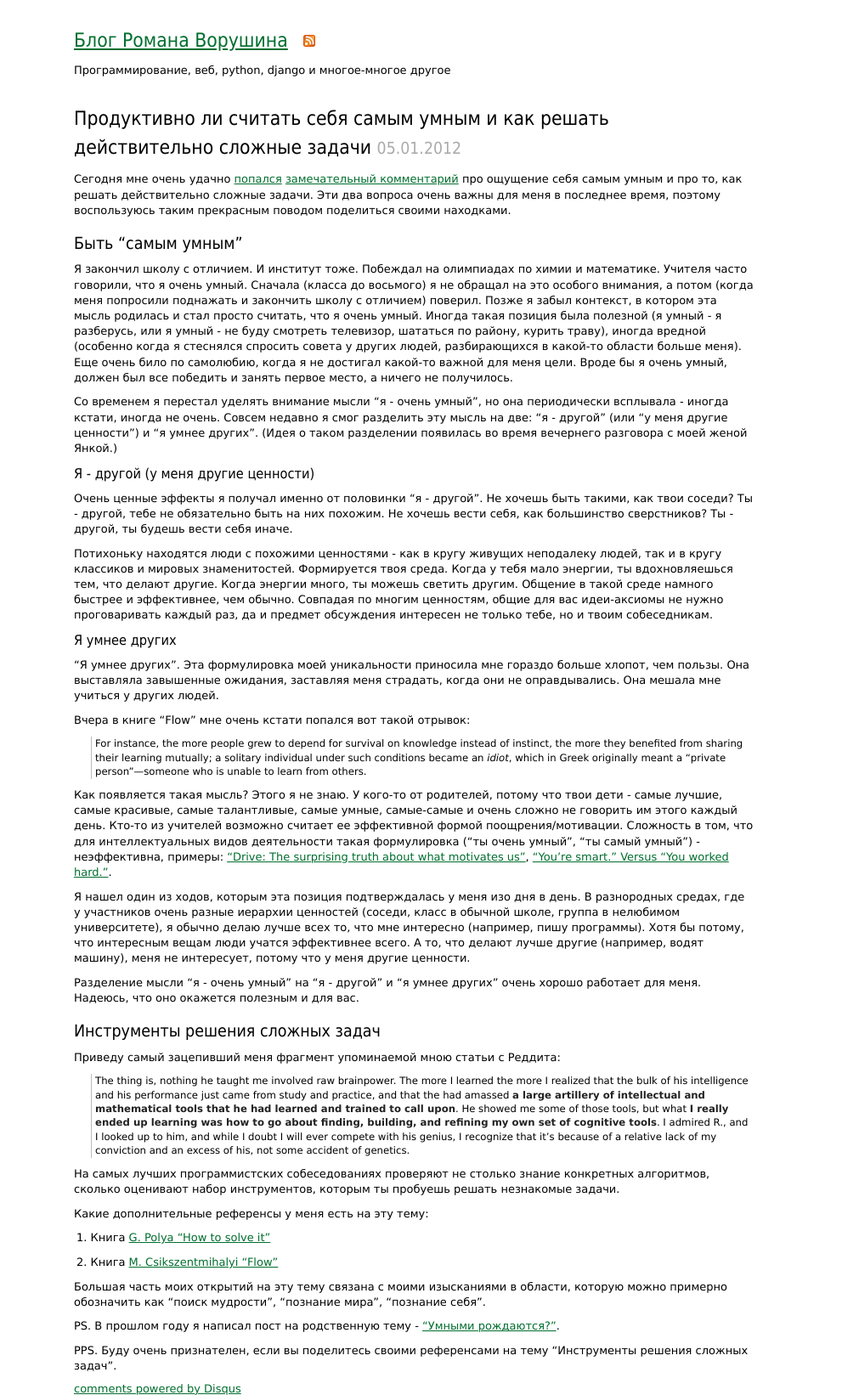
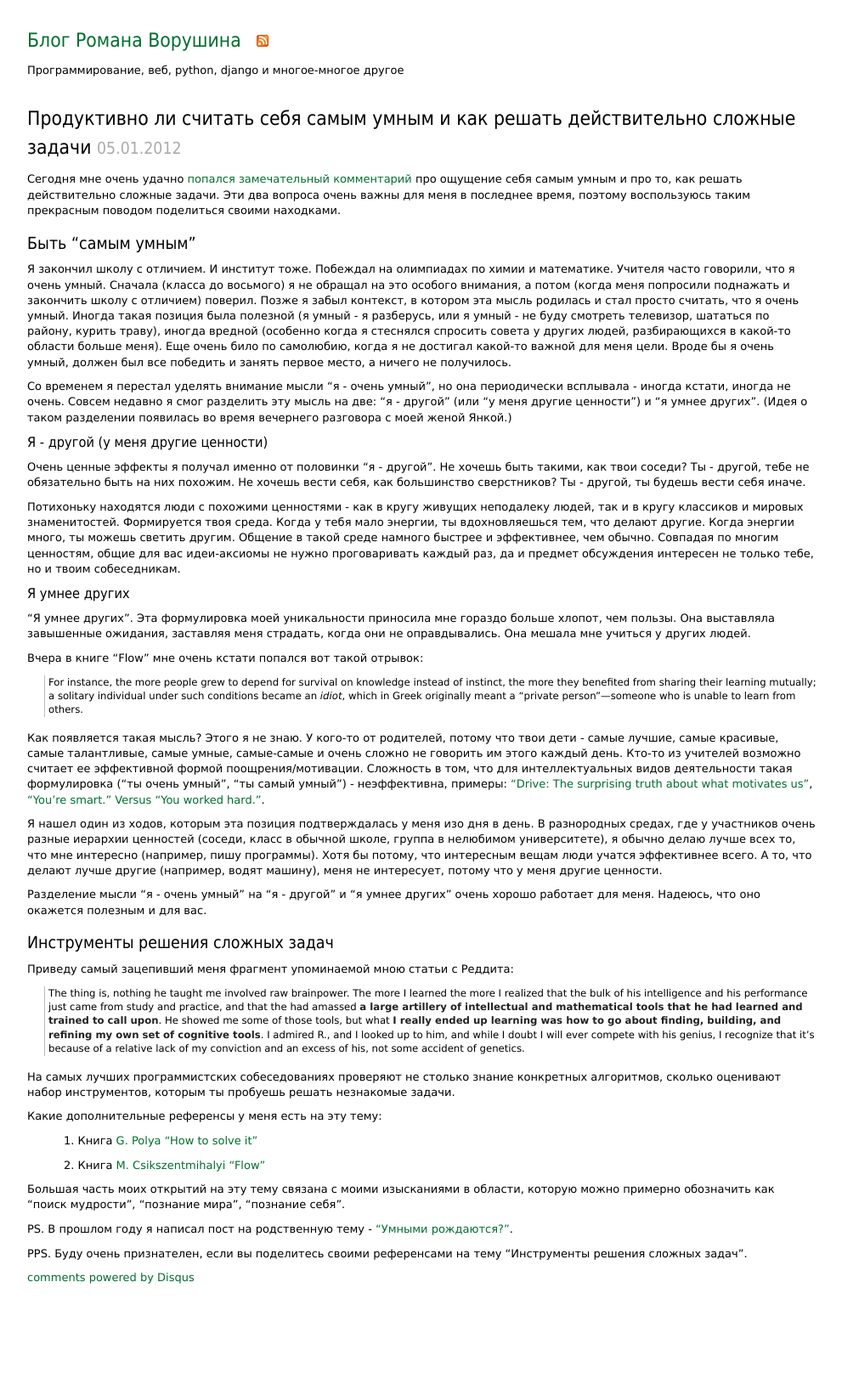
Before and after one commit to vorushin/vorushin.github.io, a Jekyll site: the page built from _posts/2012-01-05-am-i-the-smartest-toolset-to-solve-hard-problems.md, in a window 1280 px wide. Shown: the whole page at 85% size, without its empty margins (143-1134 px from the left). Built offline with Jekyll 4.4.1, drawn with Linux system fonts in a browser that asks for light colours; comment, search, counter and statistics services are not loaded; after the commit the page ends 1513 px from its top, so only the background shows below that.

Commit message:
More mobile-friendliness

```diff
--- a/_includes/head.html
+++ b/_includes/head.html
@@ -1,15 +1,20 @@
-<meta http-equiv="Content-Type" content="text/html; charset=UTF-8">
+<meta charset="utf-8">
+<meta name="viewport" content="width=device-width, initial-scale=1, shrink-to-fit=no">
+<meta http-equiv="x-ua-compatible" content="ie=edge">
 
 <meta name="keywords" content="python, django, программирование, блог, software engineer, google, жизнь">
 
 <link rel="shortcut icon" href="/img/favicon.ico" type="image/x-icon">
 <link rel="icon" href="/img/favicon.ico" type="image/x-icon">
-<link rel="stylesheet" type="text/css" media="all" href="/css/main.css"/>
 
 <link rel="alternate" type="application/atom+xml" title="Блог - свежие записи" href="/feeds/entries/"/>
 
+<link rel="stylesheet" type="text/css" media="all" href="/css/bootstrap.min.css"/>
+<link rel="stylesheet" type="text/css" media="all" href="/css/main.css"/>
+
 <title>{% if page.title %}{{ page.title }} - {% endif %}Блог Романа Ворушина</title>
 
+<!-- Redirect http: to https: -->
 <script>
 if (window.location.host.substr(-10) == '.github.io' && window.location.protocol != 'https:') {
     window.location.protocol = 'https:';
@@ -24,5 +29,4 @@
 
   ga('create', 'UA-75635705-1', 'auto');
   ga('send', 'pageview');
-
 </script>
--- a/_layouts/default.html
+++ b/_layouts/default.html
@@ -1,19 +1,19 @@
 <!DOCTYPE html>
-<html>
+<html lang="ru">
 <head>
   {% include head.html %}
 </head>
 <body>
-	<div id="header">
+	<div id="header" class="container">
 	<h2 id="top_title">
 	  <a href="/">Блог Романа Ворушина</a>
 	  <a href="/feeds/entries/">
-	     <img src="/img/feed-icon-14x14.png" id="feed_icon" alt="Блог - свежие записи и ссылки (Atom)">
+	     <img src="/img/feed-icon-14x14.png" id="feed_icon" alt="Блог - свежие записи (Atom)">
 	  </a>
 	</h2>
 	<p>Программирование, веб, python, django и многое-многое другое</p>
 	</div>
-	<div class="single_column">{{ content }}</div>
+	<div class="container">{{ content }}</div>
 	<script type="text/javascript">
 	var gaJsHost = (("https:" == document.location.protocol) ? "https://ssl." : "http://www.");
 	document.write(unescape("%3Cscript src='" + gaJsHost + "google-analytics.com/ga.js' type='text/javascript'%3E%3C/script%3E"));
--- a/css/main.css
+++ b/css/main.css
@@ -1,90 +1,27 @@
 @CHARSET "UTF-8";
-
-/*
-    reset reloaded from meyerweb.com
-*/
-
-html, body, div, span, applet, object, iframe,
-h1, h2, h3, h4, h5, h6, p, blockquote, pre,
-a, abbr, acronym, address, big, cite, code,
-del, dfn, em, font, img, ins, kbd, q, s, samp,
-small, strike, strong, sub, sup, tt, var,
-dl, dt, dd, ol, ul, li,
-fieldset, form, label, legend,
-table, caption, tbody, tfoot, thead, tr, th, td {
-	margin: 0;
-	padding: 0;
-	border: 0;
-	outline: 0;
-	font-weight: inherit;
-	font-style: inherit;
-	font-size: 100%;
-	font-family: inherit;
-	vertical-align: baseline;
-}
-/* remember to define focus styles! */
-:focus {
-	outline: 0;
-}
-body {
-	line-height: 1;
-	color: black;
-	background: white;
-}
-ol, ul {
-	list-style: none;
-}
-/* tables still need 'cellspacing="0"' in the markup */
-table {
-	border-collapse: separate;
-	border-spacing: 0;
-}
-caption, th, td {
-	text-align: left;
-	font-weight: normal;
-}
-blockquote:before, blockquote:after,
-q:before, q:after {
-	content: "";
-}
-blockquote, q {
-	quotes: "" "";
-}
 
 /***********************
      MAIN LAYOUT
 ***********************/
 
 html {
+    margin: 0 auto;
+    padding: 0 5%;
+    line-height: 18px;
+    position: relative; /* special for IE and floats */
+}
+body {
     font-family: trebuchet, Verdana, Geneva;
-	/*font-family: "Trebuchet MS", Arial, Helvetica, sans-serif;*/
-    /*font-size: 0.8em;*/
     font-size: 13px;
     line-height: 1.4em;
     background-color: white;
     color: black;
-    margin: 0 auto;
-    padding: 0 5%;
-    min-width: 820px;
-    max-width: 820px;
-    line-height: 18px;
-    position: relative; /* special for IE and floats */
 }
 #entries {
     float: left;
-    width: 600px;
 }
 .single_column {
     float: left;
-    width: 800px;
-}
-.right_bar {
-    margin-left: 720px;
-}
-#links {
-    /*float: left;*/
-    /*width: 280px;*/
-    margin-left: 640px;
 }
 p {
     line-height: 1.4em;
@@ -209,46 +146,11 @@
     font-size: 16px;
 }
 
-/***********************
-     ENTRY COMMENTS
-***********************/
-#add_comment {
-    border-style: dotted;
-    border-width: 1px 0 0 0;
-    border-color: black;
-    padding-top: 0px;
+
+/*
+ * Override Bootstrap's default container.
+ */
+
+.container {
+  max-width: 60rem;
 }
-#add_comment_form {
-    margin-bottom: 24px;
-}
-.vorushin_comment {
-    background: #ddd;
-}
-#id_name, #id_email, #id_url, #id_comment {
-    width: 450px;
-}
-#id_comment {
-    height: 240px;
-}
-#id_honeypot {
-    display: none;
-}
-#id_submit {
-    width: 30%;
-    margin-left: 35%;
-}
-.gray {
-    color: #888;
-    font-size: 12px;
-}
-.add_comment_table td{
-    vertical-align: middle;
-    padding: 0.5% 0%;
-}
-.add_comment_table .label {
-    width: 40%;
-}
-ul.errorlist {
-    color: red;
-    font-weight: bold;
-}
```
Lines whose indentation alone changed are shown as unchanged.
